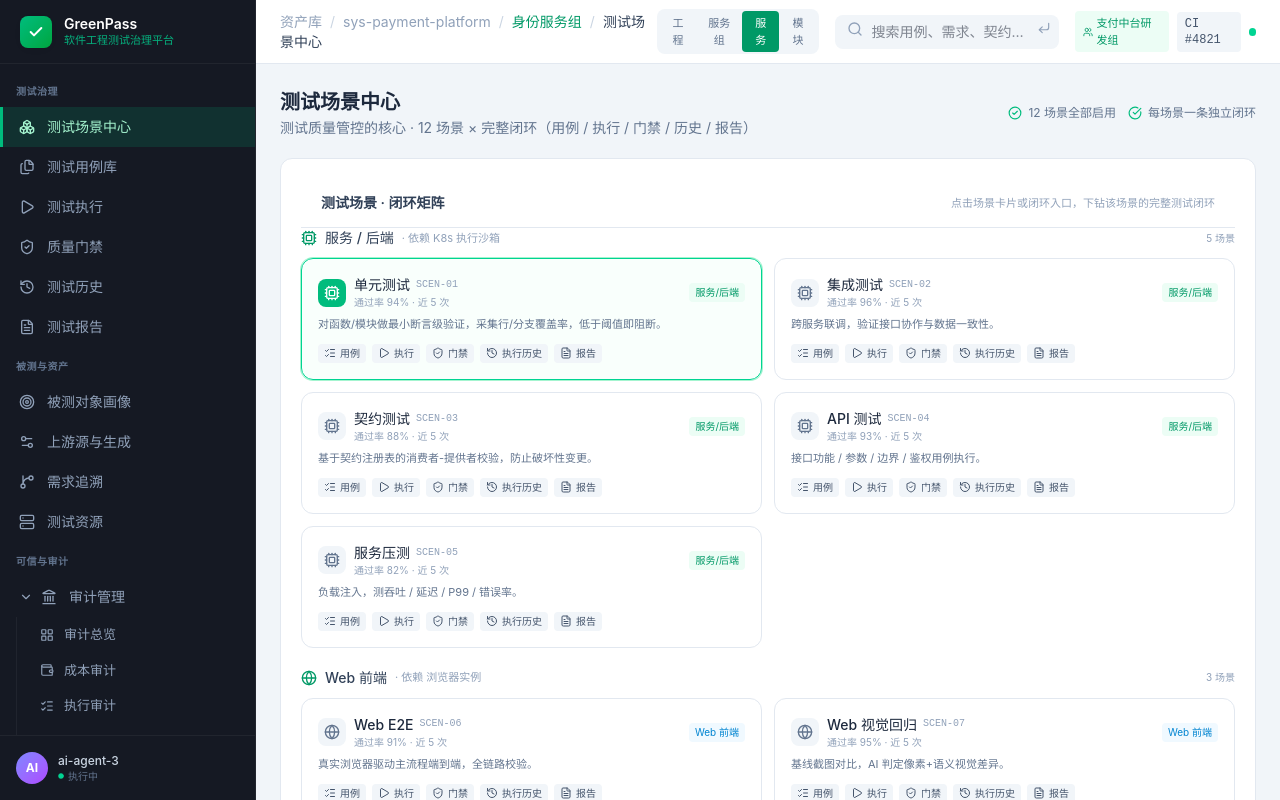
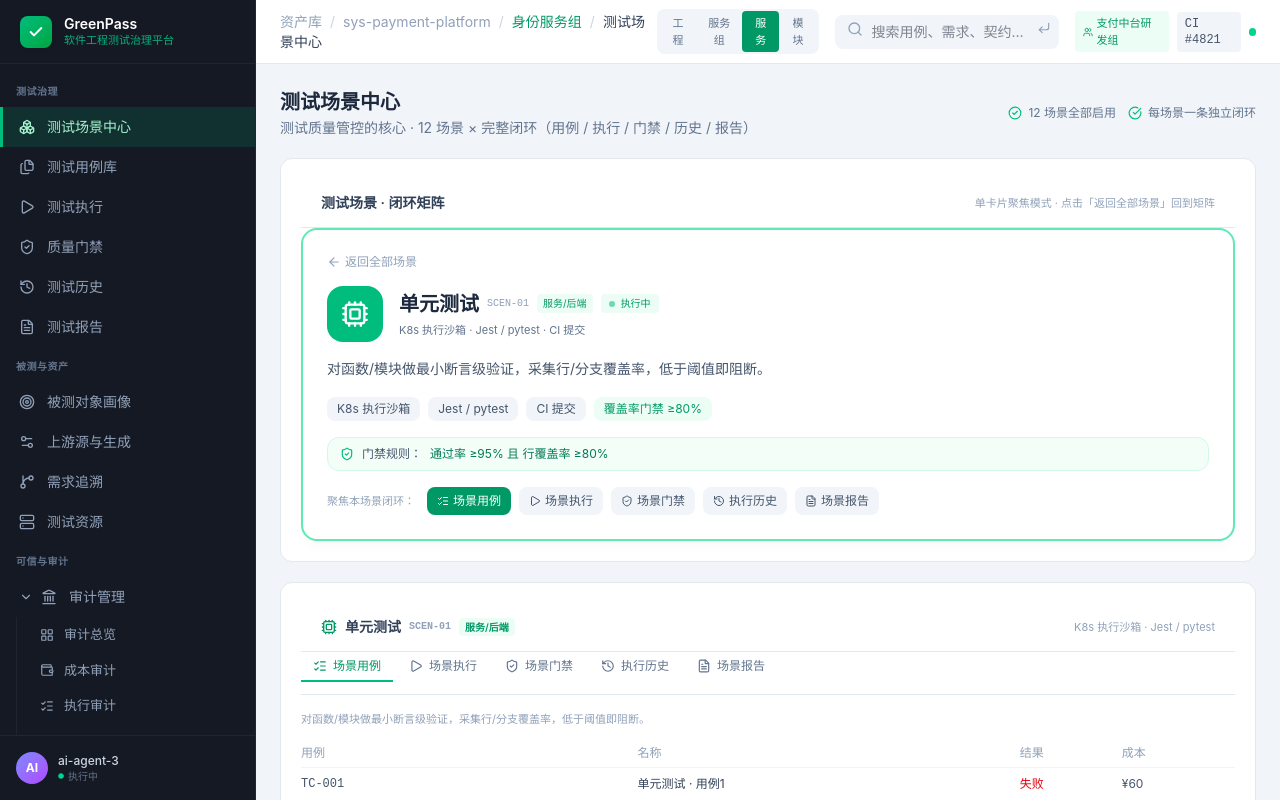
Before and after one commit to openware-io/open-green-pass, a React (Vite) app: page /#/scenarios in a window 1280 px wide. Both pictures are taken after a click on the element 531 px from the left and 318 px from the top of the page. Shown: the top 800 px of the page. Built offline with nearby package versions, Linux system fonts and the light colour scheme.

Commit message:
测试场景中心交互优化:单卡片聚焦模式(点击放大/其他隐藏/返回回退)+任务进行中状态徽标(执行中/排队中)+hover提升;PRD v1.7.1

```diff
--- a/src/data/mock.ts
+++ b/src/data/mock.ts
@@ -1099,3 +1099,12 @@ export const TRACE_CHAINS: Record<string, ITraceChain> = {
     links: [],
   },
 };
+
+// ===== 场景运行状态（任务进行中提示）=====
+export type ScenStatus = 'idle' | 'running' | 'queued';
+export const SCEN_STATUS: Record<string, ScenStatus> = {
+  'SCEN-01': 'running',
+  'SCEN-04': 'running',
+  'SCEN-08': 'queued',
+  'SCEN-11': 'running',
+};
--- a/src/index.css
+++ b/src/index.css
@@ -2,3 +2,20 @@
 @import "tw-animate-css";
 @import "./tailwind-theme.css";
 @import "./typography.css";
+
+/* 场景中心 · 聚焦放大 / 淡入动画 */
+@keyframes gp-scale-in {
+  from { opacity: 0; transform: scale(0.92); }
+  to   { opacity: 1; transform: scale(1); }
+}
+@keyframes gp-fade-in {
+  from { opacity: 0; transform: translateY(6px); }
+  to   { opacity: 1; transform: translateY(0); }
+}
+@keyframes gp-fade-out {
+  from { opacity: 1; }
+  to   { opacity: 0; }
+}
+.animate-gp-scale-in { animation: gp-scale-in .28s cubic-bezier(.2,.8,.3,1) both; }
+.animate-gp-fade-in  { animation: gp-fade-in .3s ease-out both; }
+.animate-gp-fade-out { animation: gp-fade-out .2s ease-in both; }
--- a/src/pages/ScenarioCenterPage/ScenarioCenterPage.tsx
+++ b/src/pages/ScenarioCenterPage/ScenarioCenterPage.tsx
@@ -1,12 +1,17 @@
 import { useState } from 'react';
-import { TEST_SCENARIOS, SCENARIO_GROUPS, type ITestScenario } from '@/data/mock';
+import { TEST_SCENARIOS, SCENARIO_GROUPS, SCEN_STATUS, type ITestScenario, type ScenStatus } from '@/data/mock';
 import { PageHeader, Card } from '@/components/shared';
-import { Cpu, Globe, Smartphone, Sparkles, ListChecks, Play, ShieldCheck, History, FileText, CheckCircle2, Download, CircleCheckBig } from 'lucide-react';
+import { Cpu, Globe, Smartphone, Sparkles, ListChecks, Play, ShieldCheck, History, FileText, CheckCircle2, Download, CircleCheckBig, ArrowLeft } from 'lucide-react';
 import { toast } from 'sonner';
 
 const SCEN_ICON: Record<string, typeof Cpu> = { Cpu, Globe, Smartphone, Sparkles };
 const FORM_BADGE: Record<string, string> = { '服务/后端': 'bg-emerald-50 text-emerald-600', 'Web 前端': 'bg-sky-50 text-sky-600', '移动端': 'bg-purple-50 text-purple-600', 'AI 专项': 'bg-indigo-50 text-indigo-600' };
 const RESULT_CLS: Record<string, string> = { '通过': 'text-emerald-600', '失败': 'text-red-600', '阻塞': 'text-amber-600' };
+const STATUS_META: Record<ScenStatus, { label: string; cls: string; dot: string }> = {
+  idle: { label: '空闲', cls: 'bg-slate-100 text-slate-500', dot: 'bg-slate-300' },
+  running: { label: '执行中', cls: 'bg-emerald-50 text-emerald-600', dot: 'animate-pulse bg-emerald-500' },
+  queued: { label: '排队中', cls: 'bg-amber-50 text-amber-600', dot: 'bg-amber-400' },
+};
 
 const TABS = [
   { key: 'cases', label: '场景用例', icon: ListChecks },
@@ -20,7 +25,9 @@ type TabKey = (typeof TABS)[number]['key'];
 export default function ScenarioCenterPage() {
   const [selId, setSelId] = useState('SCEN-01');
   const [tab, setTab] = useState<TabKey>('cases');
+  const [focused, setFocused] = useState(false);
   const sel = TEST_SCENARIOS.find((s) => s.id === selId) as ITestScenario;
+  const selStatus = SCEN_STATUS[sel.id] ?? 'idle';
   const SIcon = SCEN_ICON[sel.icon];
 
   // ===== 从单一 mock 源派生场景闭环数据（用例/执行/门禁/历史/报告）=====
@@ -58,7 +65,50 @@ export default function ScenarioCenterPage() {
       </PageHeader>
 
       {/* 场景 × 闭环 矩阵 */}
-      <Card title="测试场景 · 闭环矩阵" extra={<span className="text-[11px] text-slate-400">点击场景卡片或闭环入口，下钻该场景的完整测试闭环</span>} className="p-5 mb-5">
+      <Card title="测试场景 · 闭环矩阵" extra={<span className="text-[11px] text-slate-400">{focused ? '单卡片聚焦模式 · 点击「返回全部场景」回到矩阵' : '点击卡片进入单卡片聚焦 · 绿色脉冲圆点表示该场景正在执行'}</span>} className="p-5 mb-5">
+        {focused ? (
+          <div className="animate-gp-scale-in border-2 border-emerald-300 rounded-2xl p-6 bg-white shadow-xl">
+            <button type="button" onClick={() => setFocused(false)}
+              className="flex items-center gap-1 text-xs text-slate-400 hover:text-emerald-600 mb-4 transition-colors">
+              <ArrowLeft className="w-3.5 h-3.5" />返回全部场景
+            </button>
+            <div className="flex items-center gap-4 mb-4">
+              <span className="w-14 h-14 rounded-2xl bg-emerald-500 text-white flex items-center justify-center shadow-md"><SIcon className="w-7 h-7" /></span>
+              <div>
+                <div className="flex items-center gap-2 flex-wrap">
+                  <span className="text-xl font-bold text-slate-800">{sel.name}</span>
+                  <span className="text-[10px] text-slate-400 font-mono">{sel.id}</span>
+                  <span className={'text-[10px] px-1.5 py-0.5 rounded ' + FORM_BADGE[sel.form]}>{sel.form}</span>
+                  {selStatus !== 'idle' && (
+                    <span className={'flex items-center gap-1.5 text-[10px] px-2 py-0.5 rounded ' + STATUS_META[selStatus].cls}>
+                      <span className={'w-1.5 h-1.5 rounded-full ' + STATUS_META[selStatus].dot} />{STATUS_META[selStatus].label}
+                    </span>
+                  )}
+                </div>
+                <p className="text-[11px] text-slate-500 mt-1">{sel.resource} · {sel.tool} · {sel.trigger}</p>
+              </div>
+            </div>
+            <p className="text-sm text-slate-600 leading-relaxed mb-4">{sel.how}</p>
+            <div className="flex flex-wrap gap-2 mb-4">
+              <span className="px-2.5 py-1 rounded-lg bg-slate-100 text-slate-600 text-xs">{sel.resource}</span>
+              <span className="px-2.5 py-1 rounded-lg bg-slate-100 text-slate-600 text-xs">{sel.tool}</span>
+              <span className="px-2.5 py-1 rounded-lg bg-slate-100 text-slate-600 text-xs">{sel.trigger}</span>
+              <span className="px-2.5 py-1 rounded-lg bg-emerald-50 text-emerald-600 text-xs">{sel.gate}</span>
+            </div>
+            <div className="flex items-center gap-2 bg-emerald-50/60 border border-emerald-100 rounded-xl px-3 py-2 text-xs text-slate-600 mb-4">
+              <ShieldCheck className="w-3.5 h-3.5 text-emerald-500" />门禁规则：<span className="text-emerald-700">{sel.gateRule}</span>
+            </div>
+            <div className="flex items-center gap-2 flex-wrap">
+              <span className="text-[11px] text-slate-400 mr-1">聚焦本场景闭环：</span>
+              {TABS.map((t) => (
+                <button key={t.key} type="button" onClick={() => setTab(t.key)}
+                  className={'flex items-center gap-1 px-2.5 py-1.5 text-xs rounded-lg transition-colors ' + (tab === t.key ? 'bg-emerald-600 text-white' : 'bg-slate-100 text-slate-600 hover:bg-emerald-50 hover:text-emerald-600')}>
+                  <t.icon className="w-3 h-3" />{t.label}
+                </button>
+              ))}
+            </div>
+          </div>
+        ) : (
           <div className="space-y-5">
             {SCENARIO_GROUPS.map((g) => {
               const GIcon = SCEN_ICON[g.scenarios[0]?.icon ?? 'Cpu'];
@@ -73,10 +123,11 @@ export default function ScenarioCenterPage() {
                   <div className="grid grid-cols-1 md:grid-cols-2 2xl:grid-cols-3 gap-3">
                     {g.scenarios.map((s) => {
                       const SIcon = SCEN_ICON[s.icon];
+                      const st = SCEN_STATUS[s.id] ?? 'idle';
                       const active = s.id === selId;
                       return (
-                      <div key={s.id} onClick={() => { setSelId(s.id); setTab('cases'); }}
-                        className={'border rounded-xl p-4 cursor-pointer transition-colors ' + (active ? 'border-emerald-400 ring-1 ring-emerald-200 bg-emerald-50/30' : 'border-slate-200 hover:border-emerald-300')}>
+                        <div key={s.id} onClick={() => { setSelId(s.id); setTab('cases'); setFocused(true); }}
+                          className={'border rounded-xl p-4 cursor-pointer transition-all duration-200 hover:-translate-y-0.5 hover:shadow-md ' + (active ? 'border-emerald-400 ring-1 ring-emerald-200 bg-emerald-50/30' : 'border-slate-200 hover:border-emerald-300')}>
                           <div className="flex items-center justify-between mb-1.5">
                             <div className="flex items-center gap-2">
                               <span className={'w-7 h-7 rounded-lg flex items-center justify-center ' + (active ? 'bg-emerald-500 text-white' : 'bg-slate-100 text-slate-500')}>
@@ -87,12 +138,19 @@ export default function ScenarioCenterPage() {
                                 <div className="text-[10px] text-slate-400">通过率 {s.history[s.history.length - 1].p}% · 近 5 次</div>
                               </div>
                             </div>
+                            <div className="flex flex-col items-end gap-1">
+                              {st !== 'idle' && (
+                                <span className={'flex items-center gap-1.5 text-[10px] px-1.5 py-0.5 rounded ' + STATUS_META[st].cls}>
+                                  <span className={'w-1.5 h-1.5 rounded-full ' + STATUS_META[st].dot} />{STATUS_META[st].label}
+                                </span>
+                              )}
                               <span className={'text-[10px] px-1.5 py-0.5 rounded ' + FORM_BADGE[s.form]}>{s.form}</span>
+                            </div>
                           </div>
                           <p className="text-[11px] text-slate-500 leading-relaxed line-clamp-2">{s.how}</p>
                           <div className="mt-2.5 flex flex-wrap gap-1.5 text-[10px]">
                             {TABS.map((t) => (
-                            <button key={t.key} type="button" onClick={(e) => { e.stopPropagation(); setSelId(s.id); setTab(t.key); }}
+                              <button key={t.key} type="button" onClick={(e) => { e.stopPropagation(); setSelId(s.id); setTab(t.key); setFocused(true); }}
                                 className="flex items-center gap-1 px-1.5 py-0.5 rounded bg-slate-100 text-slate-600 hover:bg-emerald-50 hover:text-emerald-600">
                                 <t.icon className="w-3 h-3" />{t.label.replace('场景', '')}
                               </button>
@@ -106,6 +164,7 @@ export default function ScenarioCenterPage() {
               );
             })}
           </div>
+        )}
       </Card>
 
       {/* 场景详情 · 五 tab 闭环 */}
```
Also changed, not shown: 2 other files (tests, documents, lock files or other folders). Lines whose indentation alone changed are shown as unchanged.
